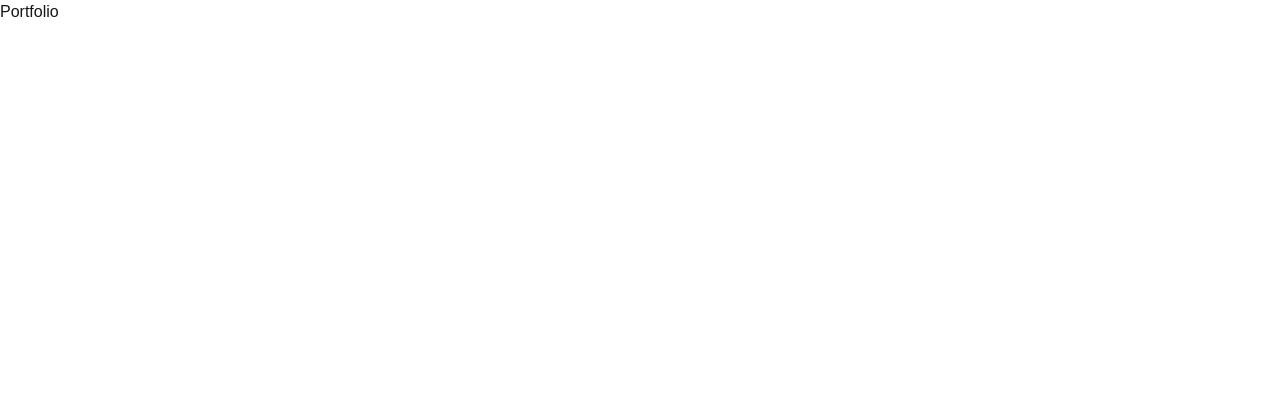
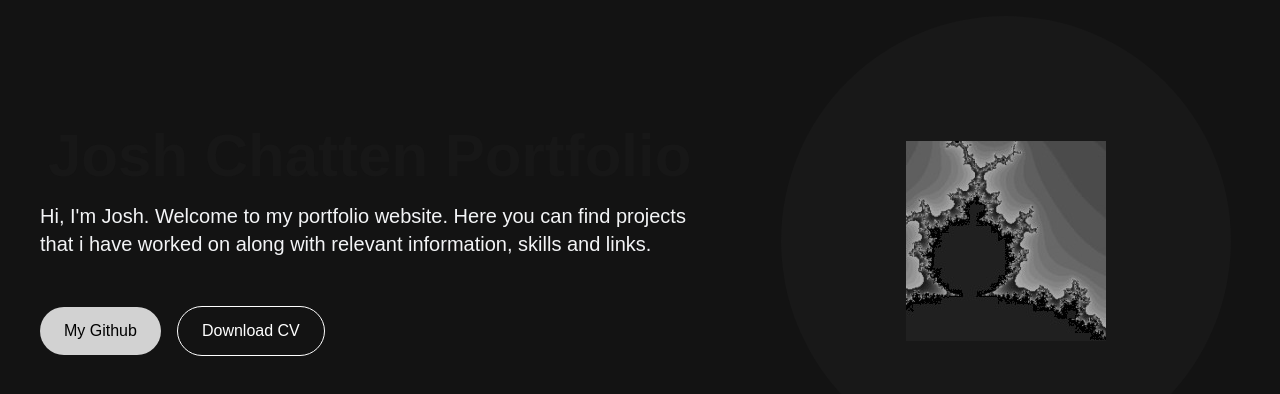
Before and after one commit to dw22682/Portfolio, a Next.js app: page / in a window 1280 px wide. Shown: the top 394 px of the page. Built offline with nearby package versions, Linux system fonts and the light colour scheme.

Commit message:
good start

```diff
--- /dev/null
+++ b/app/components/HeroSection.tsx
@@ -0,0 +1,41 @@
+import React from 'react'
+import Image from 'next/image'
+
+const HeroSection = () => {
+  let x = 300;
+  return (
+    <section>
+      <div className='grid grid-cols-1 sm:grid-cols-12'>
+        <div className='col-span-7 place-self-center text-center sm:text-left'>
+          <h1 className='lg:text-6xl text-4xl sm:text-5xl mb-4 font-extrabold px-10 sm:px-2'>
+            Josh Chatten Portfolio
+          </h1>
+          <p className='text-gray-100 mb-6 mr-6 text-lg lg:text-xl'>
+            Hi, I'm Josh. Welcome to my portfolio website. Here you can find projects that i have worked on along with relevant information, skills and links.
+          </p>
+          <div>
+            <button className='px-6 py-3 w-full sm:w-fit rounded-full mr-4 bg-[#d2d2d2] text-black hover:bg-white'>
+              My Github
+            </button>
+            <button className='px-6 py-3 w-full sm:w-fit rounded-full bg-transparent hover:bg-[#313131] border border-white text-white mt-6'>
+              Download CV
+            </button>
+          </div>
+        </div>
+        <div className='col-span-5 place-self-center mt-4 lg:mt-0 ml-8'>
+          <div className='rounded-full bg-[#181818] w-[350px] h-[350px] sm:h-[270px] sm:w-[270px] lg:h-[450px] lg:w-[450px] relative'>
+            <Image
+              src="/images/fractal.jpg"
+              alt='profile image'
+              className='place-self-center h-[300px] w-[300px] sm:w-[200px] sm:h-[200px] absolute transform -translate-x-1/2 -translate-y-1/2 top-1/2 left-1/2'
+              width={x}
+              height={x}
+              />
+          </div>
+        </div>
+      </div>
+    </section>
+  )
+}
+
+export default HeroSection
--- a/app/page.tsx
+++ b/app/page.tsx
@@ -1,9 +1,12 @@
 import Image from "next/image";
+import HeroSection from "./components/HeroSection";
 
 export default function Home() {
   return (
-    <main>
-      <h1>Portfolio</h1>
+    <main className="flex min-h-screen flex-col bg-[#131313]">
+      <div className="container mx-auto px-10 py-4">
+        <HeroSection />
+      </div>
     </main>
   );
 }
```
Also changed, not shown: public/images/fractal.jpg (added).
